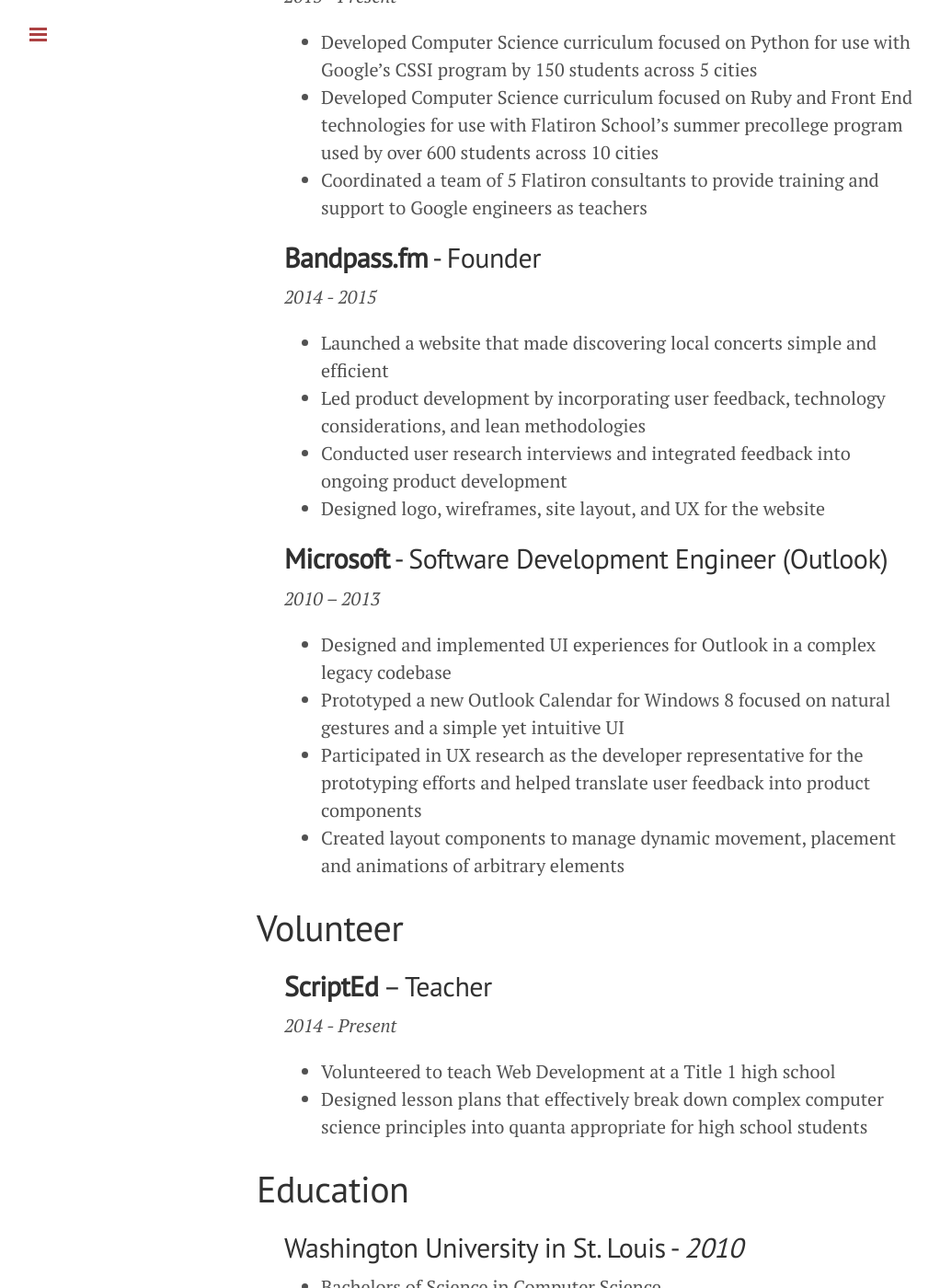
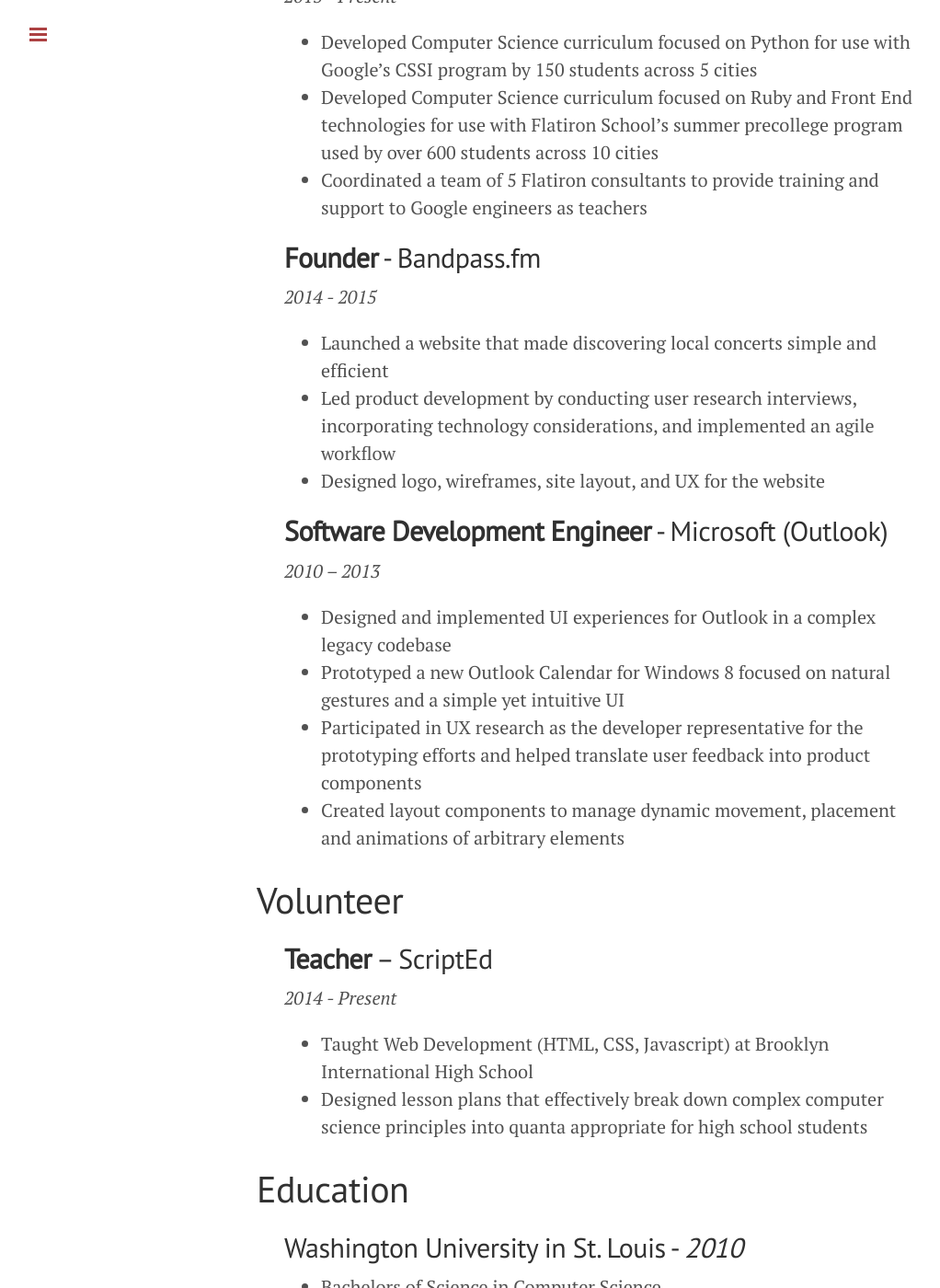
Before and after one commit to jofus101/jofus101.github.io, a Jekyll site: the page built from resume.md, in a window 1280 px wide and 1400 px high, scrolled down 269 px. Shown: the whole window at 92% size, without its empty margins (1-1023 px from the left). Built offline with Jekyll 4.4.1, drawn with Linux system fonts in a browser that asks for light colours; some of the changed text lies outside the part shown.

Commit message:
update resume with S Feedback

```diff
--- a/resume.md
+++ b/resume.md
@@ -4,23 +4,21 @@
 ---
 
 <div id="resume" markdown="1">
-## **Flatiron School** - Educational Consultant
+## **Tech Education Consultant** - Flatiron School
 *2015 - Present*
 
 + Developed Computer Science curriculum focused on Python for use with Google's CSSI program by 150 students across 5 cities
 + Developed Computer Science curriculum focused on Ruby and Front End technologies for use with Flatiron School's summer precollege program used by over 600 students across 10 cities
 + Coordinated a team of 5 Flatiron consultants to provide training and support to Google engineers as teachers
 
-## **Bandpass.fm** - Founder
+## **Founder** - Bandpass.fm
 *2014 - 2015*
 
 + Launched a website that made discovering local concerts simple and efficient
-+ Led product development by incorporating user feedback, technology considerations, and lean methodologies
-* Conducted user research interviews and integrated feedback into ongoing product development
++ Led product development by conducting user research interviews, incorporating technology considerations, and implemented an agile workflow
 * Designed logo, wireframes, site layout, and UX for the website
 
-
-## **Microsoft** - Software Development Engineer (Outlook)
+## **Software Development Engineer** - Microsoft (Outlook)
 *2010 – 2013*
 
 + Designed and implemented UI experiences for Outlook in a complex legacy codebase
@@ -30,22 +28,22 @@
 
 # Volunteer
 
-## **ScriptEd** – Teacher
+## **Teacher** – ScriptEd
 *2014 - Present*
 
-+ Volunteered to teach Web Development at a Title 1 high school
++ Taught Web Development (HTML, CSS, Javascript) at Brooklyn International High School
 + Designed lesson plans that effectively break down complex computer science principles into quanta appropriate for high school students
 
 # Education
 
 ## Washington University in St. Louis - *2010*
+
 + Bachelors of Science in Computer Science
 + Bachelors of Fine Arts in Sculpture
 
-## Tech
-+ Python, Rails, C++, C#, XAML, Ruby, JS, JQuery, Gulp, Git, Haml, Sass, Processing
+## Skills & Interests
 
-## Interests
++ Python, C#, Rails, Ruby, Git, C++, XAML, JS, JQuery, Gulp, Haml, Sass, Processing
 + Pottery, Glassblowing, Sculpture, Drawing, DJing, Fire spinning, Kitesurfing, Climbing, Capoeira, Cooking, Clarinet, Yoga, Uncle-ing, Dancing
 
 </div>
```
